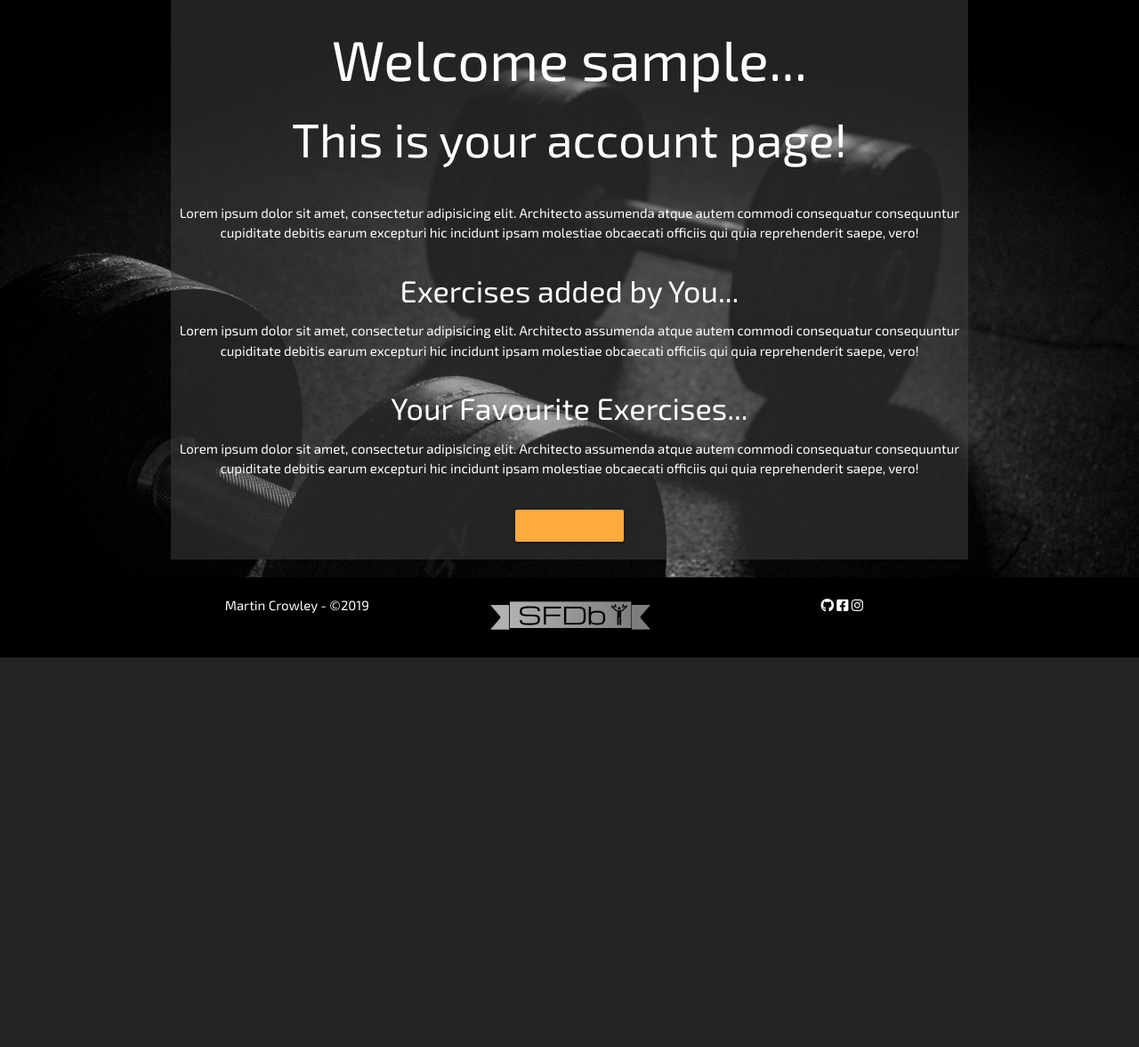
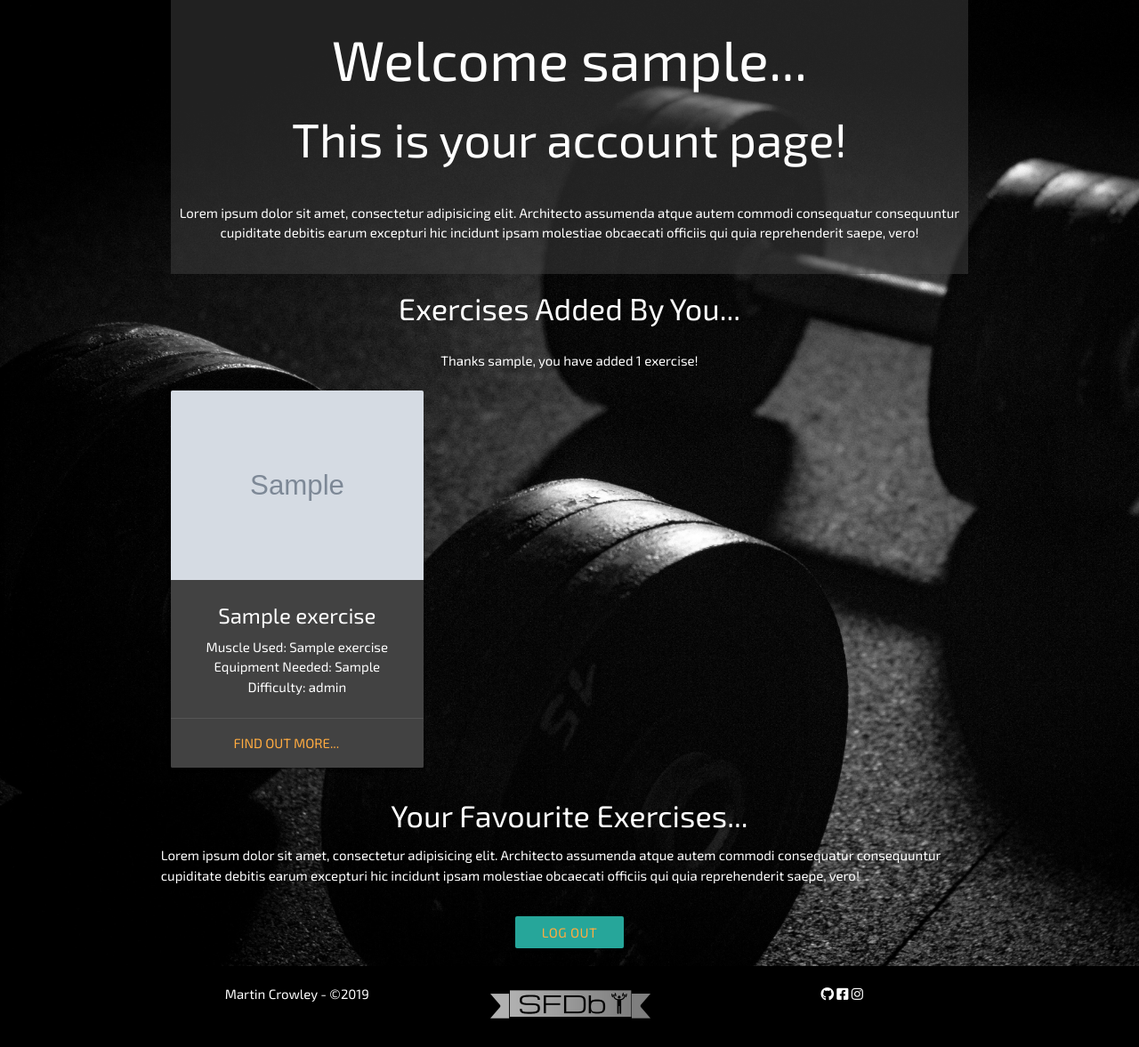
Before and after one commit to Code-Institute-Submissions/shared_fitness_database, a Flask app: template templates/user_account.html in a window 1280 px wide. Shown: the part 64-1241 px from the top of the page at 89% size. Before the commit the page ends 803 px from the top, so only its background shows below. Run offline with Flask 2, Linux system fonts and the light colour scheme; the visitor is signed in with stand-in values (Sample User, id 1); the template is opened without the code that fills it: most values are stand-ins (such as "Sample title", 1, 10 or a date in 2020); grey boxes marked "Sample" are stand-in pictures; some libraries are stand-ins or nearby versions.

Commit message:
user account now displays the exercises created by the user and includes a personal message that informs the user of the number of exercises they have created/added, if the user has not added any, the message gives them a link to click on that will take them to the add exercise page

```diff
--- a/templates/user_account.html
+++ b/templates/user_account.html
@@ -1,6 +1,6 @@
 {% extends "base.html" %}
 {% block content %}
-<!--Intro-->
+
 <section class="page-container">
     <div class="row center">
         <div class="col s12 intro">
@@ -13,23 +13,60 @@
                     Lorem ipsum dolor sit amet, consectetur adipisicing elit. Architecto assumenda atque autem commodi consequatur consequuntur cupiditate debitis earum excepturi hic incidunt ipsam molestiae obcaecati officiis qui quia reprehenderit saepe, vero!
                 </p>
             </div>
-            <div class="row">
-                <h4>Exercises added by You...</h4>
-                <p>
-                    Lorem ipsum dolor sit amet, consectetur adipisicing elit. Architecto assumenda atque autem commodi consequatur consequuntur cupiditate debitis earum excepturi hic incidunt ipsam molestiae obcaecati officiis qui quia reprehenderit saepe, vero!
-                </p>
-            </div>
-            <div class="row">
-                <h4>Your Favourite Exercises...</h4>
-                <p>
-                    Lorem ipsum dolor sit amet, consectetur adipisicing elit. Architecto assumenda atque autem commodi consequatur consequuntur cupiditate debitis earum excepturi hic incidunt ipsam molestiae obcaecati officiis qui quia reprehenderit saepe, vero!
-                </p>
-            </div>
-            <div class="row">
-                <button class="btn btn_form"><a href="{{ url_for('log_out') }}">Log Out</a></button>
-            </div>
         </div>
     </div>
 </section>
+<section>
+    <div class="row">
+        <h4 class="center">Exercises Added By You...</h4>
+        <div class="col s12 center">
+        {% if counter == 0 %}
+            <p>
+                Sorry {{ session['username'] }}, it doesn't seem as though you've added any exercises!<br>
+                Want to add one? Click <a href="{{ url_for('add_exercise') }}">here</a>!
+            </p>
+        {% elif counter == 1 %}
+            <p>
+                Thanks {{ session['username'] }}, you have added {{ counter }} exercise!
+            </p>
+        {% else %}
+            <p>
+                Thanks {{ session['username'] }}, you have added {{ counter }} exercises!
+            </p>
+        {% endif %}
+        </div>
+
+        {% for exercise in exercises %}
+            <div class="col s12 m6 l4">
+                <div class="card grey darken-3">
+                    <div class="card-image">
+                        <img src="{{exercise.image_url}}" class="responsive-img">
+                    </div>
+                    <div class="card-content center">
+                        <span class="card-title">{{ exercise.exercise_name}}</span>
+                        <p>Muscle Used: <span>{{exercise.muscle_name}}</span></p>
+                        <p>Equipment Needed: <span>{{exercise.equipment_type}}</span></p>
+                        <p>Difficulty: <span>{{exercise.difficulty_level}}</span></p>
+                    </div>
+                    <div class="card-action center">
+                        <a href="{{ url_for('exercise', exercise_id=exercise._id) }}">Find Out More...</a>
+                    </div>
+                </div>
+            </div>
+        {% endfor %}
+
+    </div>
+</section>
+<section>
+    <div class="row">
+        <h4 class="center">Your Favourite Exercises...</h4>
+        <p>
+            Lorem ipsum dolor sit amet, consectetur adipisicing elit. Architecto assumenda atque autem commodi consequatur consequuntur cupiditate debitis earum excepturi hic incidunt ipsam molestiae obcaecati officiis qui quia reprehenderit saepe, vero!
+        </p>
+    </div>
+</section>
+<div class="row center">
+    <button class="btn btn_logout"><a href="{{ url_for('log_out') }}">Log Out</a></button>
+</div>
 
 {% endblock %}
```
